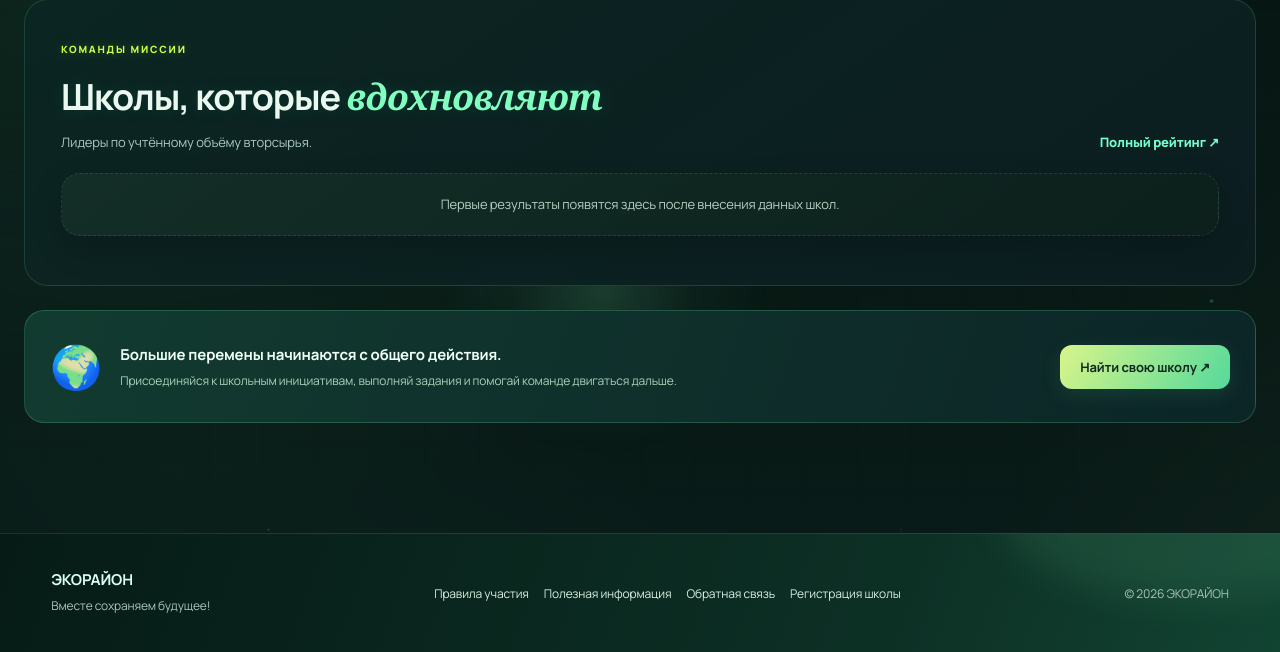
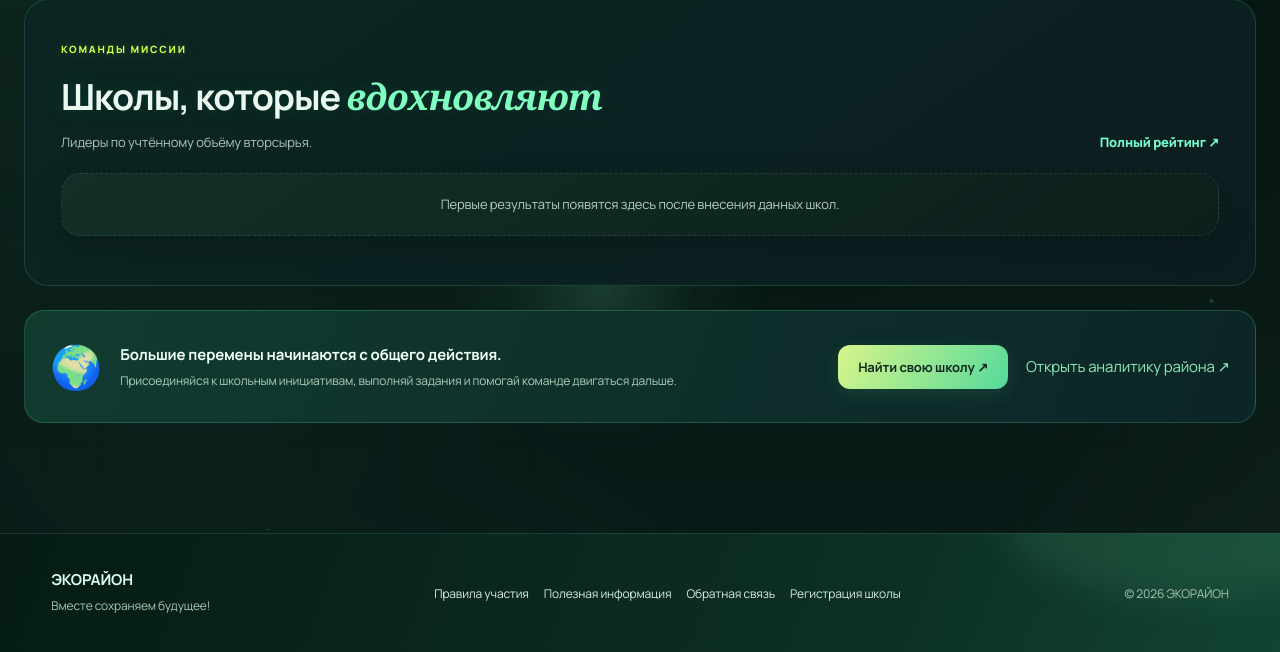
Before and after one commit to dudojtsergej065-gif/ekorayon, a Node server app: template ekorayon/views/mission-earth.ejs in a window 1280 px wide; the page is wider, and only the part inside the window is pictured. Shown: the part 1240-1892 px from the top of that part. Run offline with Node 20, Linux system fonts and the light colour scheme; the template is opened without the code that fills it, so the values that code supplies are empty; some libraries are stand-ins or nearby versions; some web fonts are replaced.

Commit message:
Connect Mission Earth to public impact analytics

```diff
--- a/ekorayon/views/mission-earth.ejs
+++ b/ekorayon/views/mission-earth.ejs
@@ -30,5 +30,5 @@
  <div class="section-head"><div><span class="eyebrow">КОМАНДЫ МИССИИ</span><h2>Школы, которые <em>вдохновляют</em></h2><p class="section-subtitle">Лидеры по учтённому объёму вторсырья.</p></div><a class="text-link" href="/ratings">Полный рейтинг ↗</a></div>
  <div class="earth-leader-list"><% if(leaders.length){leaders.forEach((s,i)=>{const amount=Number(s.total)||0;const width=maxLeader>0?Math.max(3,amount/maxLeader*100):3;%><a href="/schools/<%= s.id %>" class="earth-leader-row"><span class="earth-rank"><%= ['🥇','🥈','🥉'][i]||'🌱' %></span><span class="earth-leader-name"><b><%= s.name %></b><i><span style="width:<%= width %>%"></span></i></span><strong><%= amount.toLocaleString('ru-RU',{maximumFractionDigits:2}) %> кг</strong></a><%})}else{%><p class="empty">Первые результаты появятся здесь после внесения данных школ.</p><%}%></div>
 </section>
-<section class="earth-callout"><span>🌍</span><div><b>Большие перемены начинаются с общего действия.</b><p>Присоединяйся к школьным инициативам, выполняй задания и помогай команде двигаться дальше.</p></div><a class="btn primary" href="/schools">Найти свою школу ↗</a></section>
+<section class="earth-callout"><span>🌍</span><div><b>Большие перемены начинаются с общего действия.</b><p>Присоединяйся к школьным инициативам, выполняй задания и помогай команде двигаться дальше.</p></div><a class="btn primary" href="/schools">Найти свою школу ↗</a><a class="earth-analytics-link" href="/impact">Открыть аналитику района ↗</a></section>
 <%- include('partials/footer') %>
```
